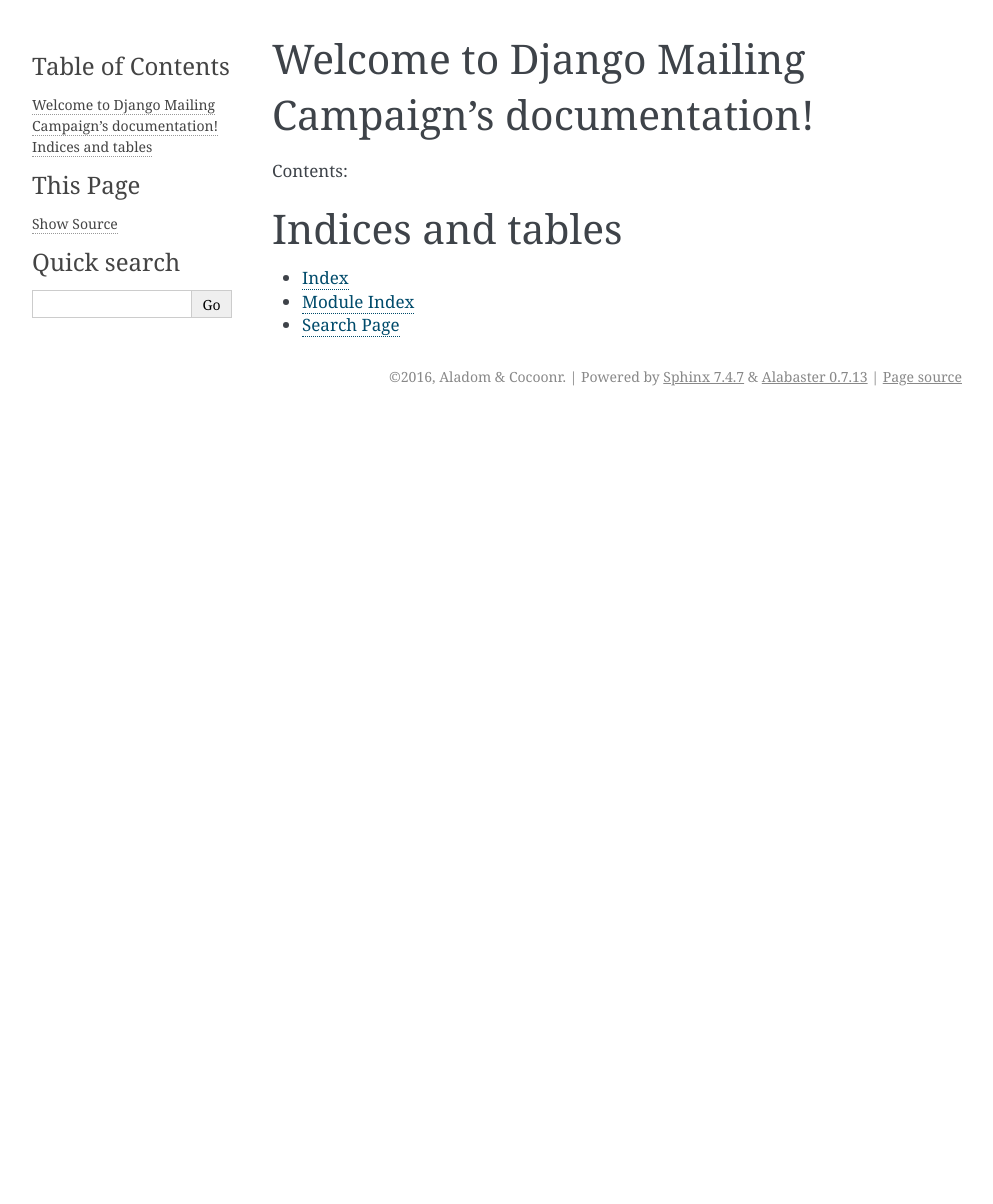
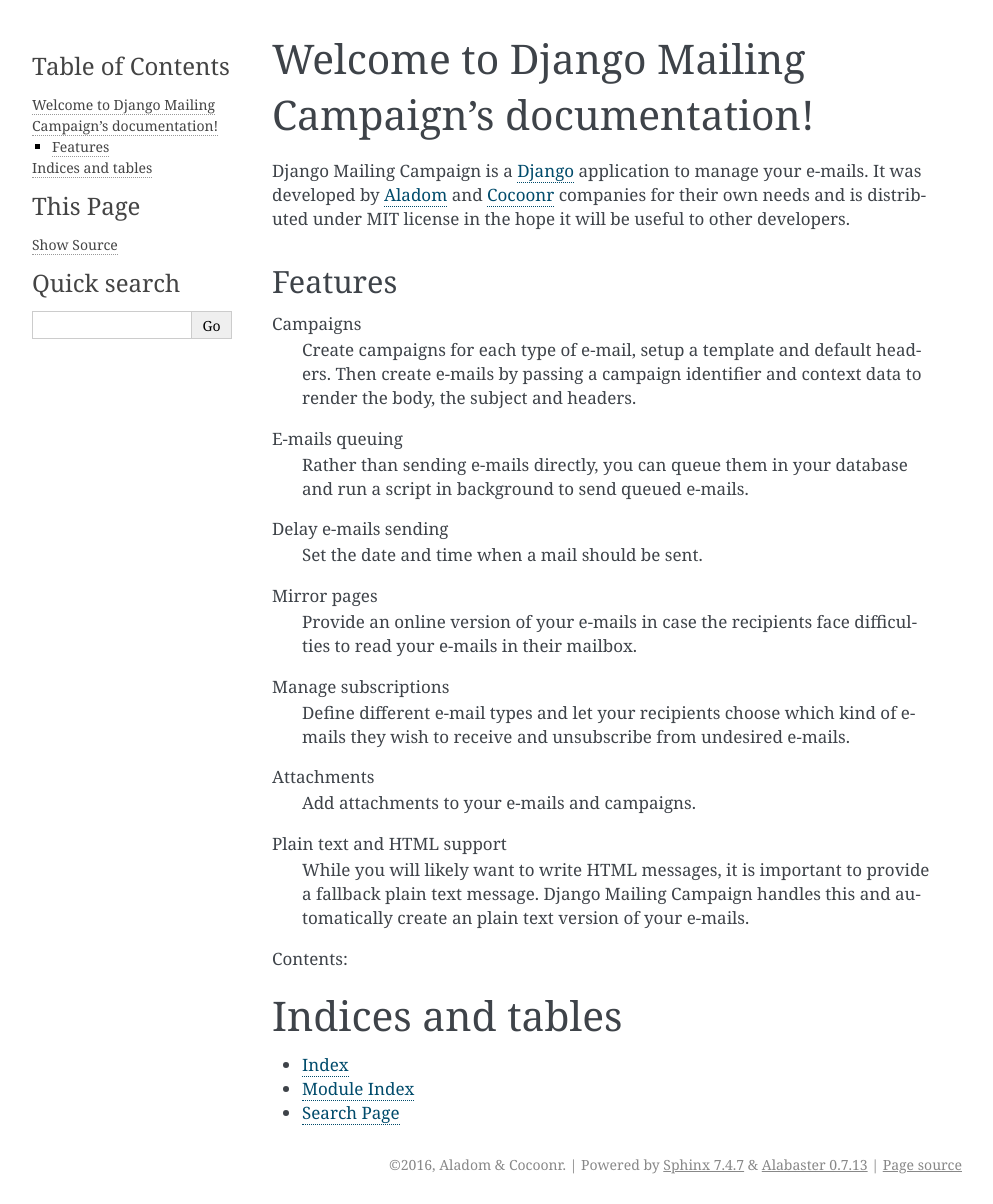
Before and after one commit to Aladom/django-mailing, a Sphinx documentation site: the page built from docs/index.rst, in a window 1280 px wide. Shown: the whole page, without its empty margins (148-1141 px from the left). Built offline with Sphinx 7.4.7, drawn with Linux system fonts in a browser that asks for light colours; before the commit the page ends 900 px from its top, so only the background shows below that.

Commit message:
Started documentation index

```diff
--- a/docs/index.rst
+++ b/docs/index.rst
@@ -6,10 +6,51 @@
 Welcome to Django Mailing Campaign's documentation!
 ===================================================
 
+Django Mailing Campaign is a Django_ application to manage your e-mails. It
+was developed by Aladom_ and Cocoonr_ companies for their own needs and is
+distributed under MIT license in the hope it will be useful to other
+developers.
+
+Features
+--------
+
+Campaigns
+  Create campaigns for each type of e-mail, setup a template and default
+  headers. Then create e-mails by passing a campaign identifier and context
+  data to render the body, the subject and headers.
+
+E-mails queuing
+  Rather than sending e-mails directly, you can queue them in your database
+  and run a script in background to send queued e-mails.
+
+Delay e-mails sending
+  Set the date and time when a mail should be sent.
+
+Mirror pages
+  Provide an online version of your e-mails in case the recipients face
+  difficulties to read your e-mails in their mailbox.
+
+Manage subscriptions
+  Define different e-mail types and let your recipients choose which kind of
+  e-mails they wish to receive and unsubscribe from undesired e-mails.
+
+Attachments
+  Add attachments to your e-mails and campaigns.
+
+Plain text and HTML support
+  While you will likely want to write HTML messages, it is important to
+  provide a fallback plain text message. Django Mailing Campaign handles this
+  and automatically create an plain text version of your e-mails.
+
+.. _Django: https://www.djangoproject.com/
+.. _Aladom: http://www.aladom.fr/
+.. _Cocoonr: https://cocoonr.fr/
+
 Contents:
 
 .. toctree::
    :maxdepth: 2
+   :caption: Features
 
 
 
```
